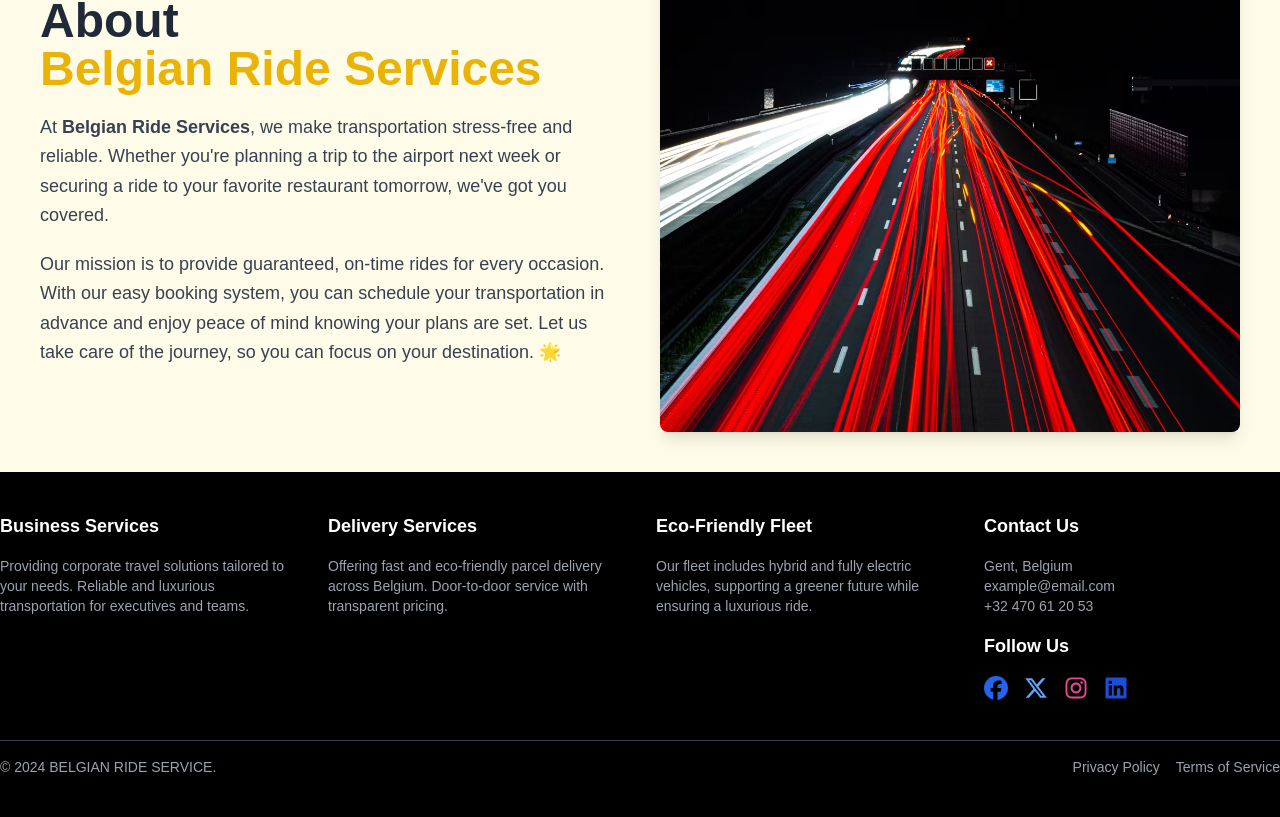
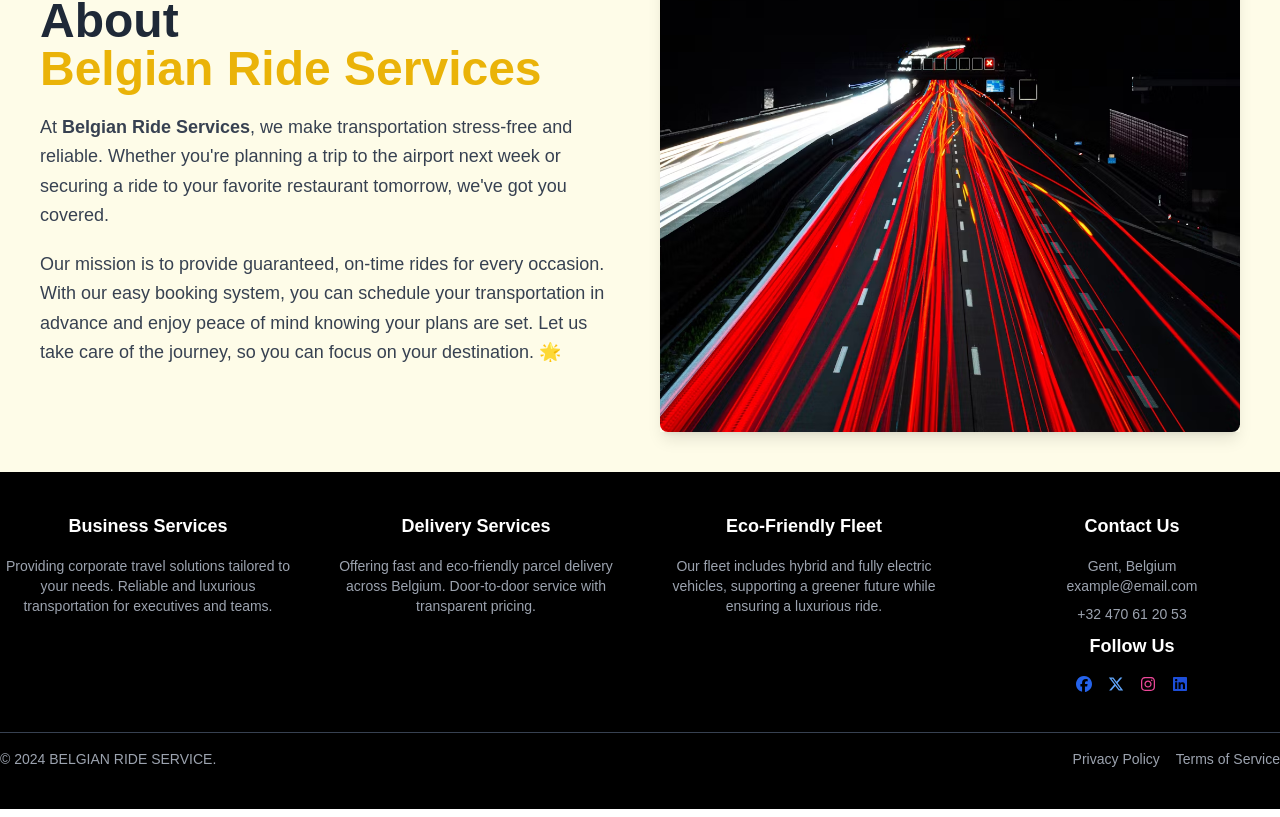
Before and after one commit to haranbaa/Belgian-Ride-Services, a Next.js app in the folder brs-frontend/: page / in a window 1280 px wide. Shown: the part 4148-4965 px from the top of the page. Built offline with nearby package versions, Linux system fonts and the light colour scheme.

Commit message:
Refactor Footer component for improved layout and accessibility

```diff
--- a/brs-frontend/components/Footer.jsx
+++ b/brs-frontend/components/Footer.jsx
@@ -1,5 +1,6 @@
 import React from 'react';
-import { FaFacebook, FaXTwitter, FaInstagram, FaLinkedin } from 'react-icons/fa6';
+import { FaFacebook, FaXTwitter, FaInstagram, FaLinkedin ,} from 'react-icons/fa6';
+
 
 const Footer = () => {
   return (
@@ -7,16 +8,15 @@ const Footer = () => {
       <div className="container mx-auto text-gray-400">
         <div className="grid grid-cols-1 md:grid-cols-4 gap-8">
           {/* Business Services Section */}
-          <div>
+          <div className="text-center">
             <h3 className="text-white text-lg font-bold mb-4">Business Services</h3>
             <p className="text-sm">
               Providing corporate travel solutions tailored to your needs. Reliable and luxurious transportation for executives and teams.
             </p>
-
           </div>
 
           {/* Delivery Services Section */}
-          <div>
+          <div className="text-center">
             <h3 className="text-white text-lg font-bold mb-4">Delivery Services</h3>
             <p className="text-sm">
               Offering fast and eco-friendly parcel delivery across Belgium. Door-to-door service with transparent pricing.
@@ -24,7 +24,7 @@ const Footer = () => {
           </div>
 
           {/* Eco-Friendly Fleet Section */}
-          <div>
+          <div className="text-center">
             <h3 className="text-white text-lg font-bold mb-4">Eco-Friendly Fleet</h3>
             <p className="text-sm">
               Our fleet includes hybrid and fully electric vehicles, supporting a greener future while ensuring a luxurious ride.
@@ -32,35 +32,37 @@ const Footer = () => {
           </div>
 
           {/* Contact & Social Media Section */}
-          <div>
+          <div className="text-center">
             <h3 className="text-white text-lg font-bold mb-4">Contact Us</h3>
             <p className="text-sm">Gent, Belgium</p>
             <a href="mailto:info@tinpet.com" className="block text-sm hover:underline hover:text-yellow-500">
               example@email.com
             </a>
-            <p className="text-sm mb-4">+32 470 61 20 53</p>
+            <a href="https://wa.me/32470612053" target="_blank" rel="noopener noreferrer" className="block text-sm hover:underline hover:text-yellow-500 mt-2">
+              +32 470 61 20 53
+            </a>
 
-            <h3 className="text-white text-lg font-bold mb-4">Follow Us</h3>
-            <div className="flex space-x-4">
+            <h3 className="text-white text-lg font-bold mb-4 mt-2">Follow Us</h3>
+            <div className="flex justify-center space-x-4">
               <a href="https://www.facebook.com/becode.org/" target="_blank" rel="noopener noreferrer">
-                <FaFacebook className="h-6 w-6 text-blue-600 hover:text-white" />
+                <FaFacebook className="h-4 w-4 text-blue-600 hover:text-yellow-500" />
               </a>
               <a href="https://x.com/becodeorg" target="_blank" rel="noopener noreferrer">
-                <FaXTwitter className="h-6 w-6 text-blue-400 hover:text-white" />
+                <FaXTwitter className="h-4 w-4 text-blue-400 hover:text-yellow-500" />
               </a>
               <a href="https://www.instagram.com/becodeorg/" target="_blank" rel="noopener noreferrer">
-                <FaInstagram className="h-6 w-6 text-pink-500 hover:text-white" />
+                <FaInstagram className="h-4 w-4 text-pink-500 hover:text-yellow-500" />
               </a>
               <a href="https://www.linkedin.com/company/becode.org/posts/?feedView=all" target="_blank" rel="noopener noreferrer">
-                <FaLinkedin className="h-6 w-6 text-blue-700 hover:text-white" />
+                <FaLinkedin className="h-4 w-4 text-blue-700 hover:text-yellow-500" />
               </a>
             </div>
           </div>
         </div>
 
         <div className="mt-10 border-t border-gray-700 pt-4 flex flex-col md:flex-row justify-between items-center text-sm">
-          <p>© {new Date().getFullYear()} BELGIAN RIDE SERVICE.</p>
-          <div className="flex space-x-4 mt-2 md:mt-0">
+          <p className="text-center md:text-left">© {new Date().getFullYear()} BELGIAN RIDE SERVICE.</p>
+          <div className="flex justify-center md:justify-end space-x-4 mt-2 md:mt-0">
             <a href="#" className="hover:text-white">Privacy Policy</a>
             <a href="#" className="hover:text-white">Terms of Service</a>
           </div>
```
